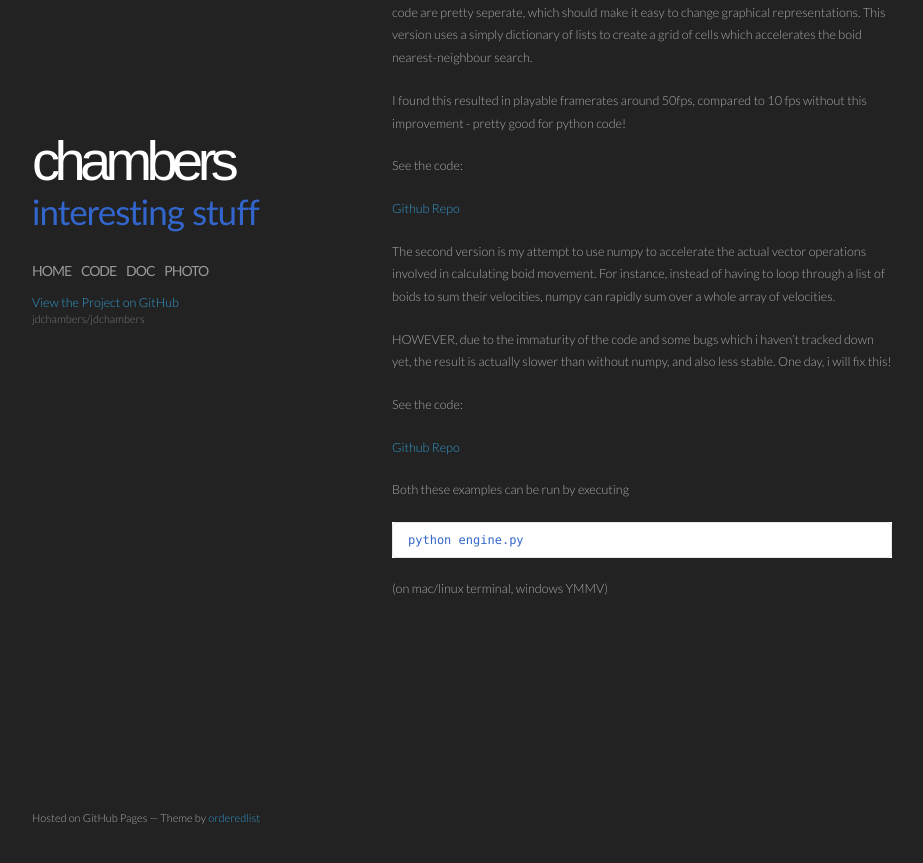
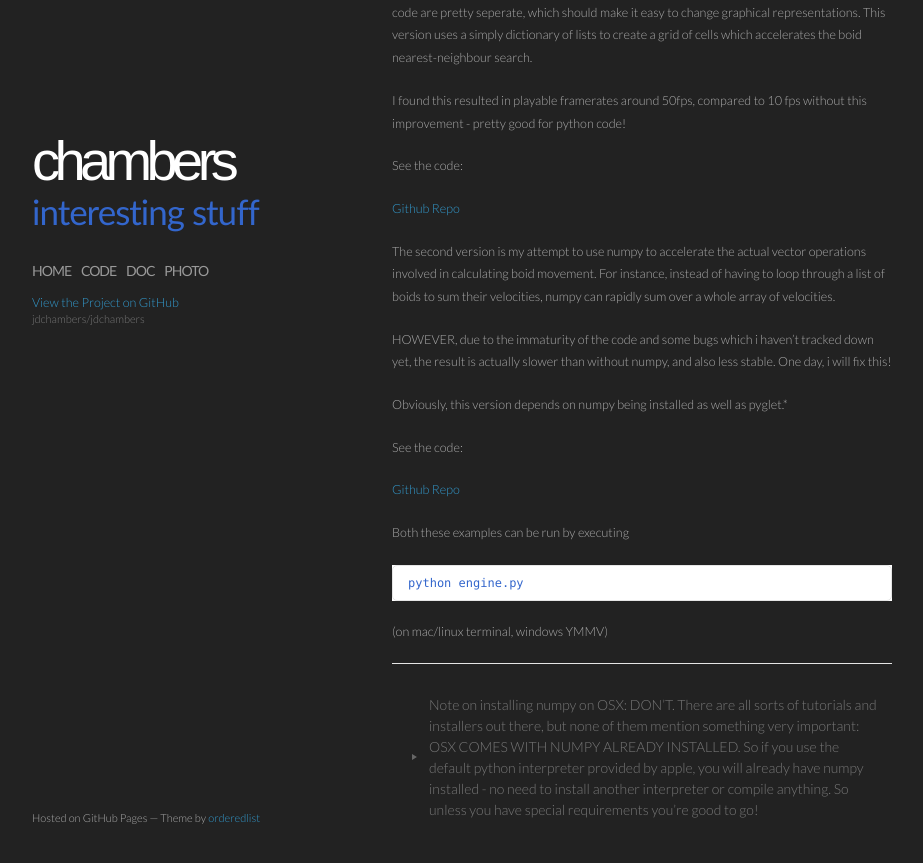
Before and after one commit to jdchambers/jdchambers, a Jekyll site: the page built from code.md, in a window 1280 px wide and 900 px high, scrolled down 953 px. Shown: the top 863 px of the window, without its empty margins (178-1101 px from the left). Built offline with Jekyll 4.4.1, drawn with Linux system fonts in a browser that asks for light colours.

````diff
--- a/code.md
+++ b/code.md
@@ -37,6 +37,8 @@
 
 HOWEVER, due to the immaturity of the code and some bugs which i haven't tracked down yet, the result is actually slower than without numpy, and also less stable. One day, i will fix this!
 
+Obviously, this version depends on numpy being installed as well as pyglet.*
+
 See the code:
 
 [Github Repo](https://github.com/jdchambers/pyboids)
@@ -47,3 +49,7 @@
 ```
 
 (on mac/linux terminal, windows YMMV)
+
+***
+
+* Note on installing numpy on OSX: DON'T. There are all sorts of tutorials and installers out there, but none of them mention something very important: OSX COMES WITH NUMPY ALREADY INSTALLED. So if you use the default python interpreter provided by apple, you will already have numpy installed - no need to install another interpreter or compile anything. So unless you have special requirements you're good to go!
````
Also changed, not shown: photo.md (added, +9 -0 lines).
